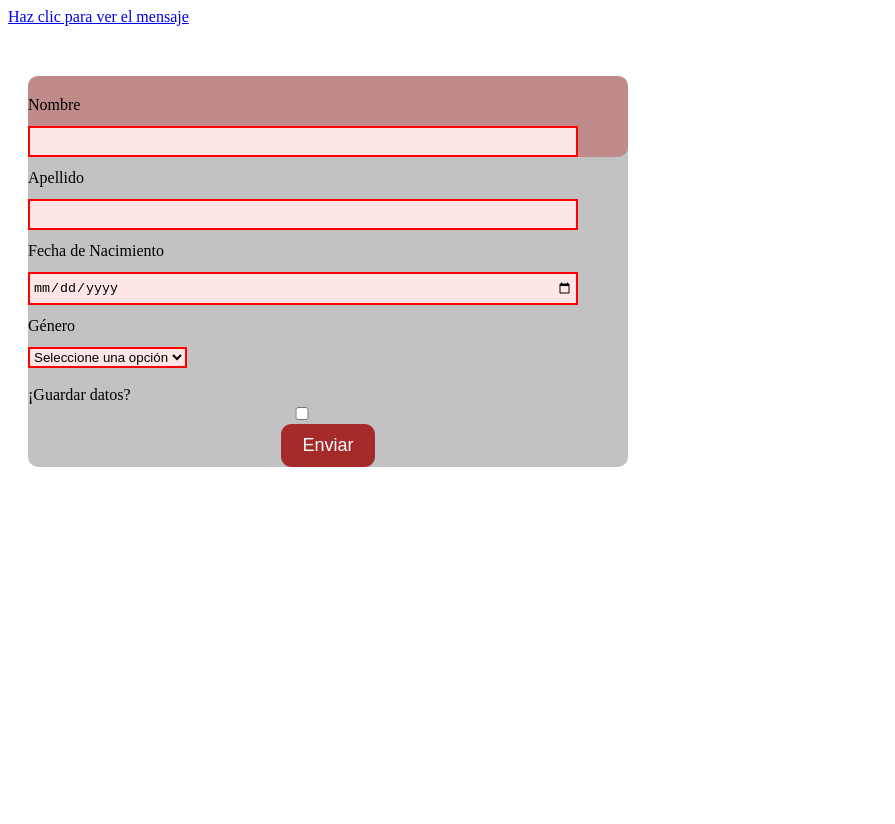
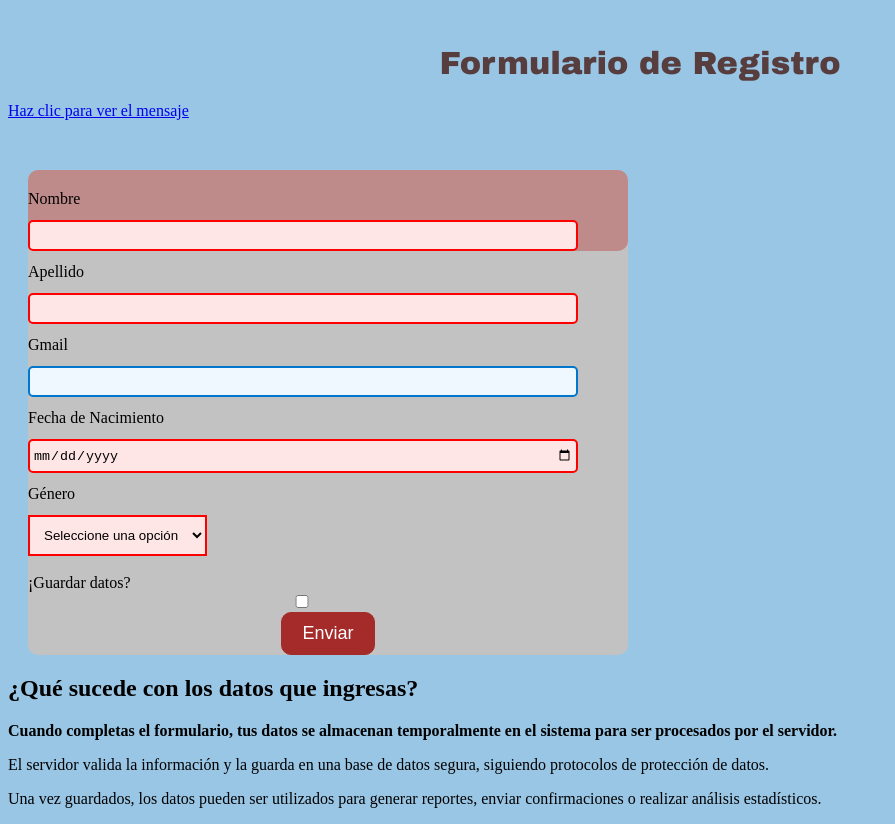
Before and after one commit to DAN-DELI/pseudocode, a plain HTML site: page index.html in a window 1280 px wide. Shown: the whole page, without its empty margins (0-895 px from the left). Before the commit the page ends 800 px from the top, so only its background shows below. Drawn offline with Linux system fonts and the light colour scheme.

Commit message:
Hasta punto 9

```diff
--- a/index.html
+++ b/index.html
@@ -7,6 +7,11 @@
     <link rel="stylesheet" href="visual.css">
 </head>
 <body>
+
+  <br>
+  <div class="titulo">
+  <h1>Formulario de Registro</h1>
+  </div>
 
   <!-- Punto 2. Msj con target ¡-->
 <a href="#mensaje" class="mostrar-mensaje">Haz clic para ver el mensaje</a>
@@ -23,6 +28,11 @@
   <div class="form-group">
     <label for="Apellido">Apellido</label>
     <input type="text" id="Apellido" required>
+  </div>
+
+  <div class="form-group">
+    <label for="email">Gmail</label>
+    <input type="email" id="gmail" required>
   </div>
 
   <div class="form-group">
@@ -48,9 +58,18 @@
   </div>
 
 
+
   <button class="button" type="submit">Enviar</button>
 </form>
 
 <!-- juas ¡-->
 </body>
+
+<section class="info">
+  <h2> ¿Qué sucede con los datos que ingresas? </h2>
+
+ <p>Cuando completas el formulario, tus datos se almacenan temporalmente en el sistema para ser procesados por el servidor.</p>
+  <p>El servidor valida la información y la guarda en una base de datos segura, siguiendo protocolos de protección de datos.</p>
+  <p>Una vez guardados, los datos pueden ser utilizados para generar reportes, enviar confirmaciones o realizar análisis estadísticos.</p>
+</section>
 </html>
--- a/visual.css
+++ b/visual.css
@@ -1,3 +1,13 @@
+/* Estilos generales */
+/* Punto 9 */
+:root {
+  --color-principal: #3790cc81;
+}
+
+body {
+  background-color: var(--color-principal);
+}
+
 input {
   padding: 6px 3px;
   width: 90%;
@@ -15,12 +25,11 @@ div.form-group:first-of-type {
   padding-top: 20px;
 }
 
-
-
 div.form-group > label,
 div.form-group > input {
   display: block;
   margin-bottom: 12px;
+  border-radius: 5px;
 }
 
 button {
@@ -63,17 +72,64 @@ form div:first-child {
   border-radius: 10px;
 }
 
+/* Punto 4*/
 input:invalid,
 select:invalid {
   border: 2px solid red;
   background-color: #ffe6e6;
 }
 
+/* punto 4 que se efectuara para cuando sea valido */
 input:valid {
   border: 2px solid green;
 }
 
+/*
 input:invalid:focus {
   outline: none;
   box-shadow: 0 0 5px red;
 }
+*/
+
+
+/* Punto 5 */
+input[type="email"] {
+  background-color: #f0f8ff;
+  border: 2px solid #0077cc;
+}
+
+/* Punto 6 */
+input:focus,
+select:focus {
+  border: 4px solid green;
+  background-color: #000000;
+  color: #fff;
+}
+
+/* Agrega tamaño al label de genero*/
+div #Genero{
+  padding: 10px;
+}
+
+/* Punto 7 */
+.titulo h1:only-of-type {
+  text-align: center;
+  margin-top: 20px;
+  font-family: 'Arial Black', sans-serif;
+  color: rgb(87, 61, 61);
+}
+
+/* Punto 8 */
+section.info p:first-of-type {
+ font-weight: 700;
+}
+
+
+
+
+
+
+
+
+
+/* Editar los colores para una mejor armonía visual */
```
